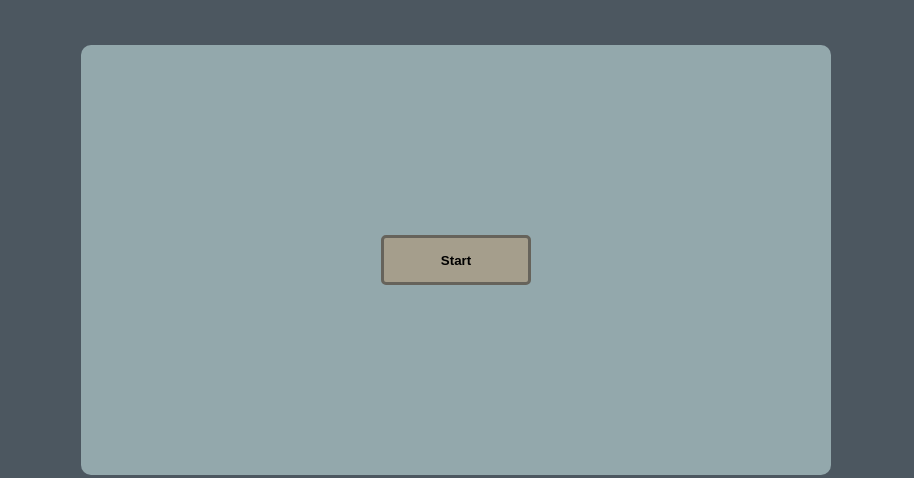
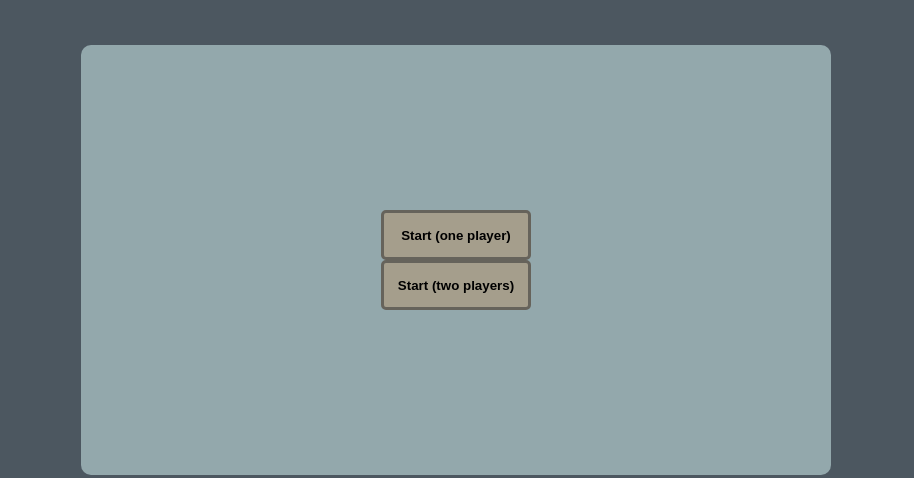
Before and after one commit to ykoziy/odin-battleship, a plain HTML site: page index.html in a window 1280 px wide. Shown: the part 253-731 px from the top of the page, without its empty margins (184-1098 px from the left). Drawn offline with Linux system fonts and the light colour scheme.

Commit message:
Fixed visual, to get options to start single player game or PVP game

```diff
--- a/index.html
+++ b/index.html
@@ -19,7 +19,8 @@
     </div>
     <main id ='game-start'>
       <section id='main-menu'>
-        <button id='start-btn'>Start</button>
+        <button id='start-btn'>Start (one player)</button>
+        <button id='startTwo-btn'>Start (two players)</button>
       </section>
       <section id='player-name-entry'>
         <h2>Enter player name:</h2>
```
